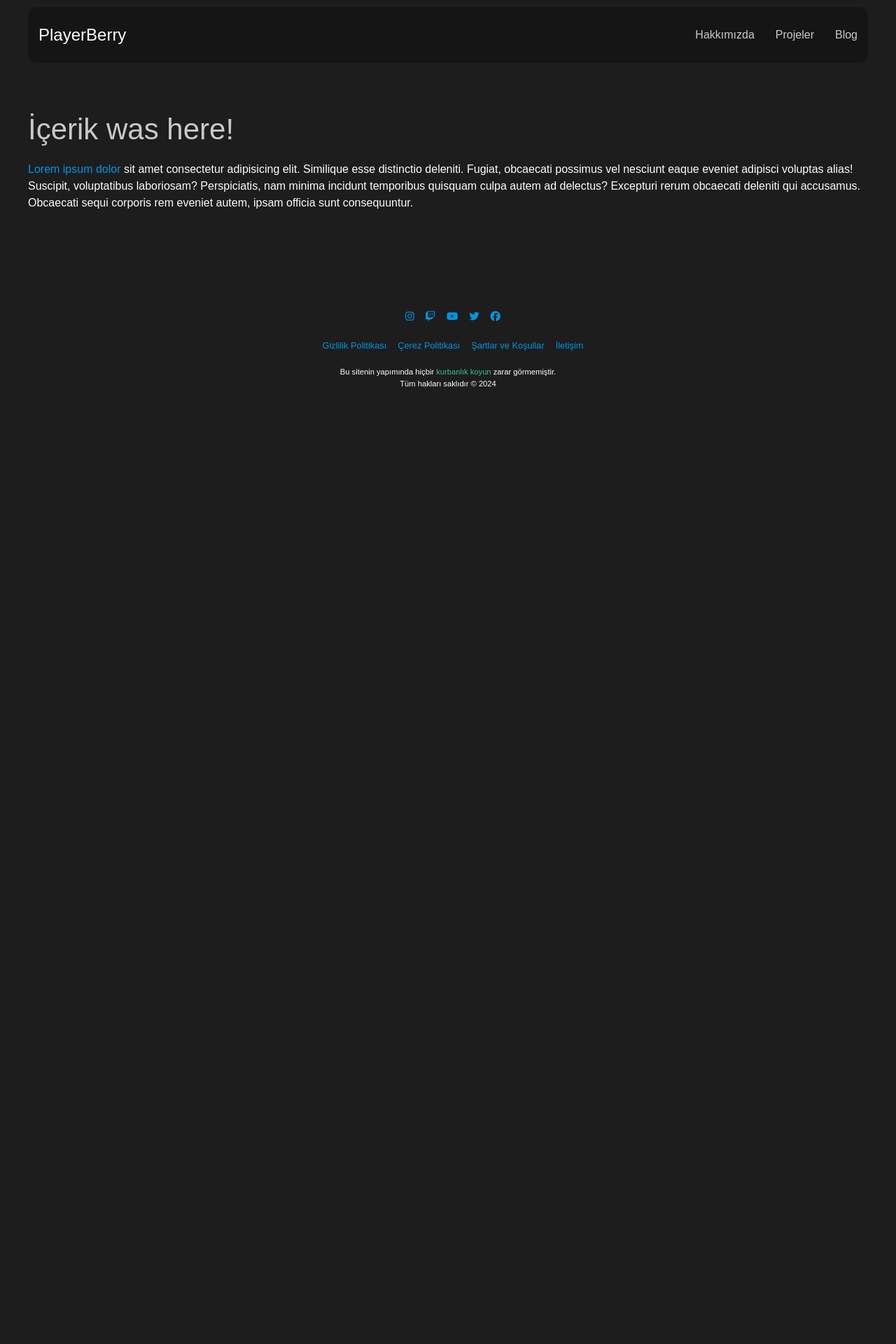
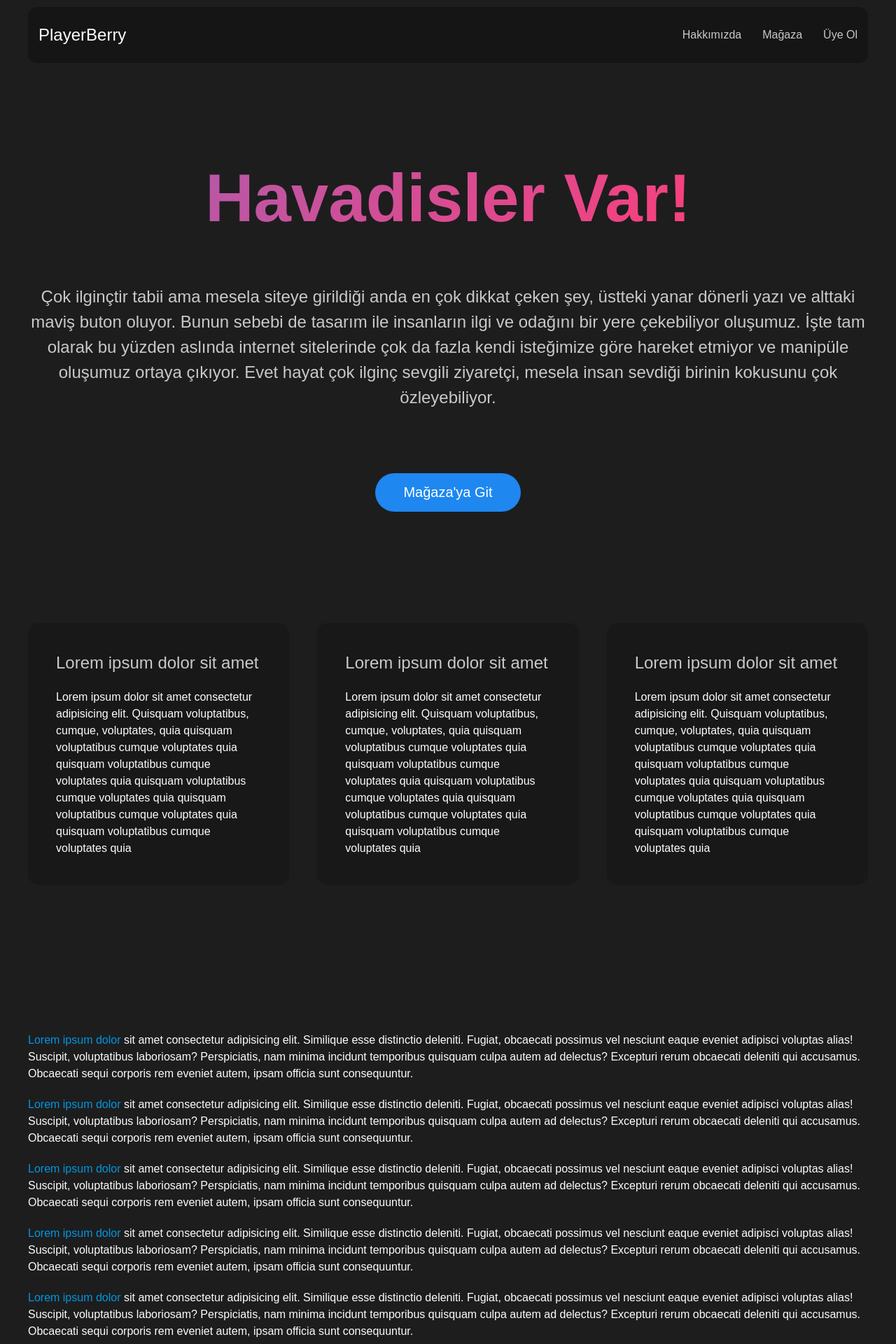
Before and after one commit to playerberry/website, a Vue app: page / in a window 1280 px wide. Shown: the top 1920 px of the page at 70% size. Before the commit the page ends 800 px from the top, so only its background shows below. Built offline with nearby package versions, Linux system fonts and the light colour scheme; a web font is replaced by a local one.

Commit message:
second update

```diff
--- a/src/assets/js/random.ts
+++ b/src/assets/js/random.ts
@@ -1,62 +1,65 @@
-export default [
-  "#zurna kanalı",
+const sentences: string[] = [
+  "zurna kanalı",
   "0.5 tombow kalem ucu",
   "6 haneli icq numarası",
   "a drinking song",
   "ajdar anık",
   "akdeniz foku",
   "akmar müdavimi",
-  "alain sutter",
-  "anders frisk",
-  "art direktör",
-  "art vandaley",
+  "akşam yemeği",
+  "art director",
+  "art vandelay",
   "arzuhalci",
   "atlıkarınca",
   "avrupa birliği üye ülke vatandaşı",
+  "ayakkabı kutusu",
   "babazula",
   "bahtsız bedevi",
+  "tim burton",
+  "baba parası",
   "batık banka mudii",
   "bağkur emeklisi",
   "bean burger",
   "berber fil",
+  "berlin duvarı",
   "beyaz çorap giyen",
-  "birden fazla doğumgünü hediyesi",
-  "birinci nesil hayvan",
+  "birden fazla doğum günü hediyesi",
+  "dinozor",
   "blythe doll",
   "bob kelso",
+  "bob marley",
   "bot",
-  "boğa burcu",
+  "terazi burcu",
+  "caretta caretta",
+  "carmen electra",
   "california valisi",
-  "ceren",
+  "liseli ceren",
   "chai chen",
-  "ciriaco sforza",
-  "claire bennett",
-  "clarence seedorf",
+  "claire bennet",
+  "clark kent",
   "comanchero",
+  "saksafon teli",
   "cosmo kramer",
   "çeribaşı",
   "dan shea",
-  "daniel amokachi",
-  "daniele massaro",
   "darkwing duck",
   "david hewlett",
   "dewey",
   "donut",
   "duman avcısı",
   "dön bebeğim",
-  "emmanuel amunike",
+  "emmanuelle 2000",
   "emmoğlu",
   "eski sevgili",
   "falçatalı travesti",
   "fazla bileti olan var mı? diye soran insan",
-  "florin raducioiu",
   "george costanza",
   "george oscar bluth",
   "gibi gibi",
   "gisele bündchen",
+  "gizli ajanda",
   "gondor vekilharcı",
   "greenpeace üyesi",
-  "hakan mild",
   "halısaha kalecisi",
   "hayalet avcısı",
   "hayırsız evlat",
@@ -64,6 +67,7 @@ export default [
   "haza hanımefendi",
   "haçlı ordusu",
   "headbanger",
+  "kelebek",
   "hiro nakamura",
   "hobbit",
   "ikiden fazla uyku düzeni",
@@ -71,10 +75,9 @@ export default [
   "ipod",
   "isviçreli futbolcu",
   "john locke",
-  "jorge campos",
-  "josé emilio amavisca",
   "julian sark",
   "kanun hükmünde kararname",
+  "papatya",
   "kardak sakini",
   "kardanadam",
   "karıncayiyen",
@@ -83,12 +86,11 @@ export default [
   "kim bauer",
   "klingon gemisi komutanı",
   "kombine biletli taraftar",
-  "krassimir balakov",
   "kristel kama",
   "kurbanlık koyun",
   "laptop pili",
-  "laudrup kardeşler",
   "lauren graham",
+  "liv tyler",
   "lolipop",
   "malcolm",
   "marissa cooper",
@@ -97,6 +99,7 @@ export default [
   "melanie pain",
   "mia kirshner",
   "millennium fuck",
+  "milli piyango bileti",
   "mr.eko",
   "mr.robot",
   "muz kabuğu",
@@ -105,41 +108,51 @@ export default [
   "oregon valisi",
   "ornitorenk",
   "ortam çocuğu",
-  "oğlak burcu",
+  "ikizler burcu",
+  "patric star",
   "paratrooper",
+  "peçeteye yazılmış telefon numarası",
   "petek dinçöz",
   "photoshop layer'ı",
   "pili biten vibratör",
   "piyes",
   "plastik ördek",
+  "plüton",
+  "polaroid fotoğraf",
   "punk",
-  "rafael van der vaart",
-  "rashidi yekini",
   "ray romano",
   "real doll",
   "reese",
   "retina",
   "ron rifkin",
   "rus turist",
-  "sean dundee",
+  "sean penn",
+  "spongebob squarepants",
   "squidward tentacles",
   "stephane chapuisat",
   "taklit ülker ürünü",
   "tatil kasabası bilekliği",
   "tiki",
-  "tobias fünke",
   "tony almeida",
-  "trifon ivanov",
+  "tony stark",
+  "toptan gıda satıcısı",
+  "tüketici hakları derneği üyesi",
   "turuncu kulaklıklı walkman",
-  "uche okechukwu",
-  "ulf kirsten",
+  "tüylü oyuncak",
   "veresiyeci",
   "victor garber",
-  "viktor onopko",
   "vize görevlisi",
   "wii",
   "will tippin",
+  "william shatner",
   "yunan başkonsolosu",
-  "yuri nikiforov",
   "zekeriya beyaz",
 ];
+
+const randomSentence = (): string => {
+  const sentence =
+    sentences[Math.round((sentences.length - 1) * Math.random())];
+  return sentence;
+};
+
+export default randomSentence;
--- a/src/assets/less/_main.less
+++ b/src/assets/less/_main.less
@@ -6,8 +6,12 @@
 @import "variables.less";
 @import "base.less";
 
+// Layout
+@import "card.less";
+
 // Components
 @import "link.less";
+@import "button.less";
 @import "navbar.less";
 @import "utility.less";
 @import "footer.less";
--- /dev/null
+++ b/src/assets/less/button.less
@@ -0,0 +1,3 @@
+.hook-button-primary {
+  border-radius: 30px;
+}
--- a/src/assets/less/colors.less
+++ b/src/assets/less/colors.less
@@ -16,9 +16,44 @@
 @global-selection-background: darken(@global-background, 10%);
 @global-selection-color: @global-color;
 
+@global-card-background: darken(@global-background, 2%);
+@global-card-hover: darken(@global-background, 4%);
+
 @global-scroll-background-color: darken(@global-color, 70%);
 @global-scroll-hover-background-color: darken(@global-color, 60%);
 
 @global-navbar-nav-item-color: darken(@global-color, 20%);
 @global-navbar-nav-item-hover-color: @global-color;
 @global-navbar-nav-item-onclick-color: @global-color;
+
+@bc-highlighted-color: linear-gradient(
+  -45deg,
+  #ffa63d,
+  #ff3d77,
+  #338aff,
+  #3cf0c5
+);
+
+@keyframes supertext {
+  0% {
+    background-position: 0% 50%;
+  }
+
+  50% {
+    background-position: 100% 50%;
+  }
+
+  100% {
+    background-position: 0% 50%;
+  }
+}
+
+.super-text {
+  font-weight: 600;
+  background: @bc-highlighted-color;
+  background-clip: text;
+  -webkit-background-clip: text;
+  -webkit-text-fill-color: transparent;
+  background-size: 600%;
+  animation: supertext 16s linear infinite;
+}
--- a/src/components/Footer.vue
+++ b/src/components/Footer.vue
@@ -1,7 +1,7 @@
 <script setup lang="ts">
 import { RouterLink } from "vue-router";
-import sentences from "../assets/js/random.ts";
-const sentence = sentences[Math.round((sentences.length - 1) * Math.random())];
+import sentence from "../assets/js/random.ts";
+const randomizedFunny = sentence();
 const year = new Date().getFullYear();
 </script>
 
@@ -58,8 +58,12 @@ const year = new Date().getFullYear();
     <div class="copyright uk-margin">
       <p>
         Bu sitenin yapımında hiçbir
-        <span class="sentence">{{ sentence }}</span> zarar görmemiştir.
-        <br />Tüm hakları saklıdır &copy; {{ year }}
+        <a
+          :href="'https://www.google.com/search?q=' + randomizedFunny"
+          target="_blank"
+          ><span class="sentence">{{ randomizedFunny }}</span></a
+        >
+        zarar görmemiştir. <br />Tüm hakları saklıdır &copy; {{ year }}
       </p>
     </div>
   </div>
--- a/src/components/Header.vue
+++ b/src/components/Header.vue
@@ -17,10 +17,10 @@ import { RouterLink } from "vue-router";
               <RouterLink to="/">Hakkımızda</RouterLink>
             </li>
             <li>
-              <RouterLink to="/">Projeler</RouterLink>
+              <RouterLink to="/">Mağaza</RouterLink>
             </li>
             <li>
-              <RouterLink to="/">Blog</RouterLink>
+              <RouterLink to="/">Üye Ol</RouterLink>
             </li>
           </ul>
           <a
@@ -40,10 +40,10 @@ import { RouterLink } from "vue-router";
           <RouterLink class="uk-text-large" to="/">Hakkımızda</RouterLink>
         </li>
         <li>
-          <RouterLink class="uk-text-large" to="/">Projeler</RouterLink>
+          <RouterLink class="uk-text-large" to="/">Mağaza</RouterLink>
         </li>
         <li>
-          <RouterLink class="uk-text-large" to="/">Blog</RouterLink>
+          <RouterLink class="uk-text-large" to="/">Üye Ol</RouterLink>
         </li>
       </ul>
     </div>
--- a/src/views/HomeView.vue
+++ b/src/views/HomeView.vue
@@ -1,16 +1,112 @@
 <script setup lang="ts"></script>
 
 <template>
-  <div class="uk-margin-large-top">
-    <h1>İçerik was here!</h1>
-    <p>
-      <a href="https://google.com" target="_blank">Lorem ipsum dolor</a> sit
-      amet consectetur adipisicing elit. Similique esse distinctio deleniti.
-      Fugiat, obcaecati possimus vel nesciunt eaque eveniet adipisci voluptas
-      alias! Suscipit, voluptatibus laboriosam? Perspiciatis, nam minima
-      incidunt temporibus quisquam culpa autem ad delectus? Excepturi rerum
-      obcaecati deleniti qui accusamus. Obcaecati sequi corporis rem eveniet
-      autem, ipsam officia sunt consequuntur.
-    </p>
+  <div class="uk-container uk-margin-large-top">
+    <div class="uk-section">
+      <div class="uk-height-large">
+        <div class="uk-text-center">
+          <h1 class="uk-heading-large uk-text-bold super-text">
+            Havadisler Var!
+          </h1>
+          <p class="uk-text-lead uk-margin-large-top">
+            Çok ilginçtir tabii ama mesela siteye girildiği anda en çok dikkat
+            çeken şey, üstteki yanar dönerli yazı ve alttaki maviş buton oluyor.
+            Bunun sebebi de tasarım ile insanların ilgi ve odağını bir yere
+            çekebiliyor oluşumuz. İşte tam olarak bu yüzden aslında internet
+            sitelerinde çok da fazla kendi isteğimize göre hareket etmiyor ve
+            manipüle oluşumuz ortaya çıkıyor. Evet hayat çok ilginç sevgili
+            ziyaretçi, mesela insan sevdiği birinin kokusunu çok özleyebiliyor.
+          </p>
+          <a
+            class="uk-button uk-button-primary uk-button-large uk-margin-large-top"
+            href="#"
+            >Mağaza'ya Git</a
+          >
+        </div>
+      </div>
+    </div>
+    <div class="uk-section uk-margin-large-top">
+      <div class="uk-column-1-3@m uk-column-1-2@s uk-column-1-1">
+        <div class="uk-card uk-card-default uk-card-body">
+          <h3 class="uk-card-title">Lorem ipsum dolor sit amet</h3>
+          <p>
+            Lorem ipsum dolor sit amet consectetur adipisicing elit. Quisquam
+            voluptatibus, cumque, voluptates, quia quisquam voluptatibus cumque
+            voluptates quia quisquam voluptatibus cumque voluptates quia
+            quisquam voluptatibus cumque voluptates quia quisquam voluptatibus
+            cumque voluptates quia quisquam voluptatibus cumque voluptates quia
+          </p>
+        </div>
+        <div class="uk-card uk-card-default uk-card-body">
+          <h3 class="uk-card-title">Lorem ipsum dolor sit amet</h3>
+          <p>
+            Lorem ipsum dolor sit amet consectetur adipisicing elit. Quisquam
+            voluptatibus, cumque, voluptates, quia quisquam voluptatibus cumque
+            voluptates quia quisquam voluptatibus cumque voluptates quia
+            quisquam voluptatibus cumque voluptates quia quisquam voluptatibus
+            cumque voluptates quia quisquam voluptatibus cumque voluptates quia
+          </p>
+        </div>
+        <div class="uk-card uk-card-default uk-card-body">
+          <h3 class="uk-card-title">Lorem ipsum dolor sit amet</h3>
+          <p>
+            Lorem ipsum dolor sit amet consectetur adipisicing elit. Quisquam
+            voluptatibus, cumque, voluptates, quia quisquam voluptatibus cumque
+            voluptates quia quisquam voluptatibus cumque voluptates quia
+            quisquam voluptatibus cumque voluptates quia quisquam voluptatibus
+            cumque voluptates quia quisquam voluptatibus cumque voluptates quia
+          </p>
+        </div>
+      </div>
+    </div>
+    <div class="uk-margin-large-top">
+      <div class="uk-section">
+        <p>
+          <a href="https://google.com" target="_blank">Lorem ipsum dolor</a> sit
+          amet consectetur adipisicing elit. Similique esse distinctio deleniti.
+          Fugiat, obcaecati possimus vel nesciunt eaque eveniet adipisci
+          voluptas alias! Suscipit, voluptatibus laboriosam? Perspiciatis, nam
+          minima incidunt temporibus quisquam culpa autem ad delectus? Excepturi
+          rerum obcaecati deleniti qui accusamus. Obcaecati sequi corporis rem
+          eveniet autem, ipsam officia sunt consequuntur.
+        </p>
+        <p>
+          <a href="https://google.com" target="_blank">Lorem ipsum dolor</a> sit
+          amet consectetur adipisicing elit. Similique esse distinctio deleniti.
+          Fugiat, obcaecati possimus vel nesciunt eaque eveniet adipisci
+          voluptas alias! Suscipit, voluptatibus laboriosam? Perspiciatis, nam
+          minima incidunt temporibus quisquam culpa autem ad delectus? Excepturi
+          rerum obcaecati deleniti qui accusamus. Obcaecati sequi corporis rem
+          eveniet autem, ipsam officia sunt consequuntur.
+        </p>
+        <p>
+          <a href="https://google.com" target="_blank">Lorem ipsum dolor</a> sit
+          amet consectetur adipisicing elit. Similique esse distinctio deleniti.
+          Fugiat, obcaecati possimus vel nesciunt eaque eveniet adipisci
+          voluptas alias! Suscipit, voluptatibus laboriosam? Perspiciatis, nam
+          minima incidunt temporibus quisquam culpa autem ad delectus? Excepturi
+          rerum obcaecati deleniti qui accusamus. Obcaecati sequi corporis rem
+          eveniet autem, ipsam officia sunt consequuntur.
+        </p>
+        <p>
+          <a href="https://google.com" target="_blank">Lorem ipsum dolor</a> sit
+          amet consectetur adipisicing elit. Similique esse distinctio deleniti.
+          Fugiat, obcaecati possimus vel nesciunt eaque eveniet adipisci
+          voluptas alias! Suscipit, voluptatibus laboriosam? Perspiciatis, nam
+          minima incidunt temporibus quisquam culpa autem ad delectus? Excepturi
+          rerum obcaecati deleniti qui accusamus. Obcaecati sequi corporis rem
+          eveniet autem, ipsam officia sunt consequuntur.
+        </p>
+        <p>
+          <a href="https://google.com" target="_blank">Lorem ipsum dolor</a> sit
+          amet consectetur adipisicing elit. Similique esse distinctio deleniti.
+          Fugiat, obcaecati possimus vel nesciunt eaque eveniet adipisci
+          voluptas alias! Suscipit, voluptatibus laboriosam? Perspiciatis, nam
+          minima incidunt temporibus quisquam culpa autem ad delectus? Excepturi
+          rerum obcaecati deleniti qui accusamus. Obcaecati sequi corporis rem
+          eveniet autem, ipsam officia sunt consequuntur.
+        </p>
+      </div>
+    </div>
   </div>
 </template>
```
Also changed, not shown: src/assets/less/card.less (added, +10 -0 lines), src/assets/css/style.css.
